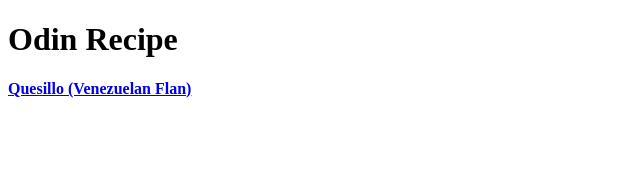
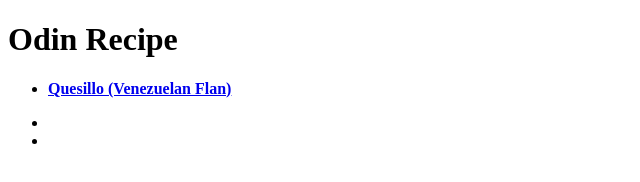
Before and after one commit to lmlecra/odin-recipes, a plain HTML site: page index.html in a window 1280 px wide. Shown: the whole page, without its empty margins (0-640 px from the left). Drawn offline with Linux system fonts and the light colour scheme.

Commit message:
Add a list to index.html for the recipes

```diff
--- a/index.html
+++ b/index.html
@@ -8,6 +8,10 @@
     <body>
         <h1>Odin Recipe</h1>
 
-        <p><a href="./recipes/quesillo.html"><strong>Quesillo (Venezuelan Flan)</strong></a></p>
-    </body>
+        <ul>
+            <li><p><a href="./recipes/quesillo.html"><strong>Quesillo (Venezuelan Flan)</strong></a></p></li>
+            <li></li>
+            <li></li>
+        </ul>
+        </body>
 </html>
```
